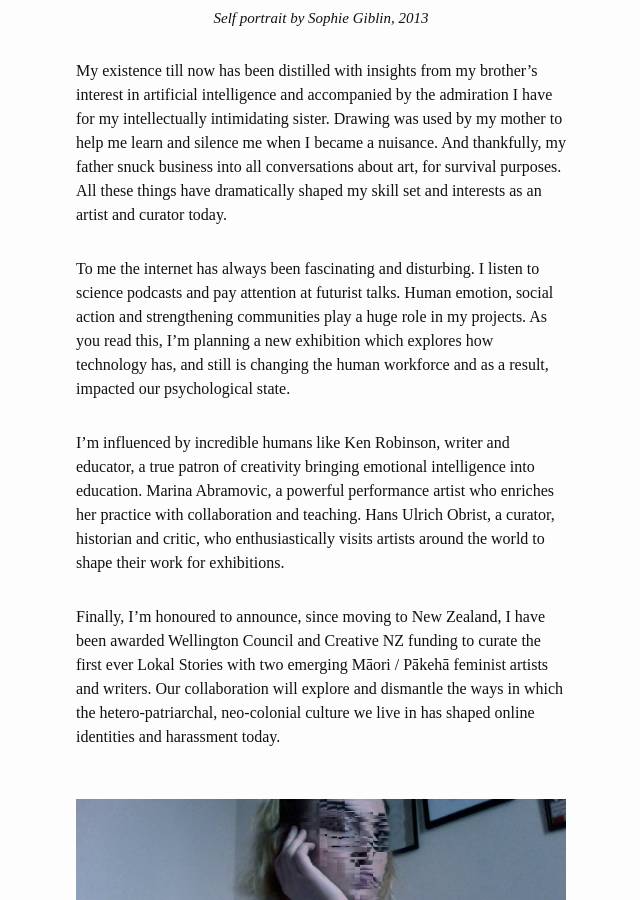
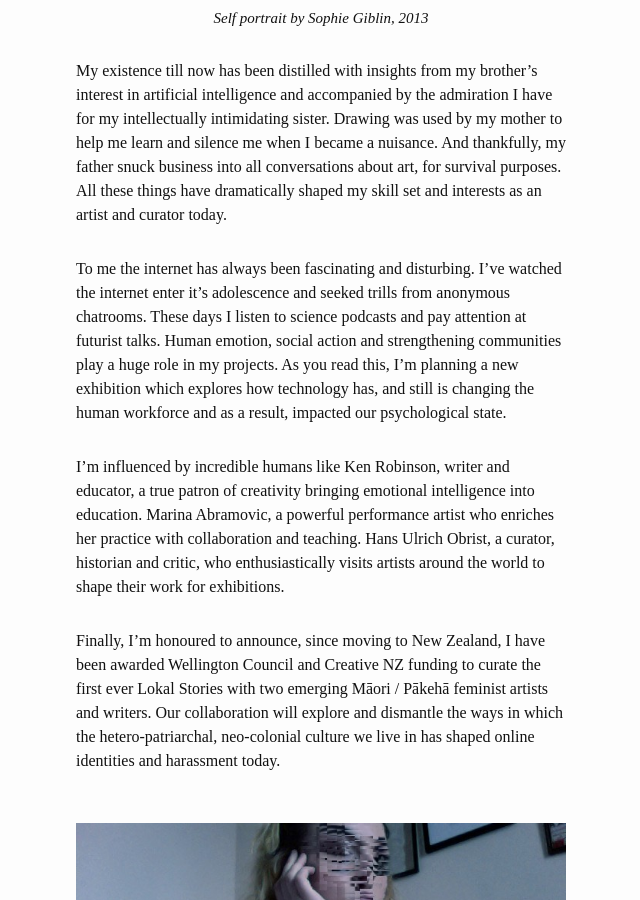
Before and after one commit to sophiegoblin/sophiegoblin.github.io, a Jekyll site: the page built from index.md, in a window 1280 px wide and 900 px high, scrolled down 612 px. Shown: the whole window, without its empty margins (319-959 px from the left). Built offline with Jekyll 4.4.1, drawn with Linux system fonts in a browser that asks for light colours; nearby versions of some CDN libraries.

Commit message:
spelling

```diff
--- a/index.md
+++ b/index.md
@@ -16,7 +16,7 @@
 
 My existence till now has been distilled with insights from my brother's interest in artificial intelligence and accompanied by the admiration I have for my intellectually intimidating sister. Drawing was used by my mother to help me learn and silence me when I became a nuisance. And thankfully, my father snuck business into all conversations about art, for survival purposes. All these things have dramatically shaped my skill set and interests as an artist and curator today.
 
-To me the internet has always been fascinating and disturbing. I listen to science podcasts and pay attention at futurist talks. Human emotion, social action and strengthening communities play a huge role in my projects. As you read this, I'm planning a new exhibition which explores how technology has, and still is changing the human workforce and as a result, impacted our psychological state.
+To me the internet has always been fascinating and disturbing. I've watched the internet enter it's adolescence and seeked trills from anonymous chatrooms. These days I listen to science podcasts and pay attention at futurist talks. Human emotion, social action and strengthening communities play a huge role in my projects. As you read this, I'm planning a new exhibition which explores how technology has, and still is changing the human workforce and as a result, impacted our psychological state.
 
 I'm influenced by incredible humans like Ken Robinson, writer and educator, a true patron of creativity bringing emotional intelligence into education. Marina Abramovic, a powerful performance artist who enriches her practice with collaboration and teaching. Hans Ulrich Obrist, a curator, historian and critic, who enthusiastically visits artists around the world to shape their work for exhibitions.
 
```
